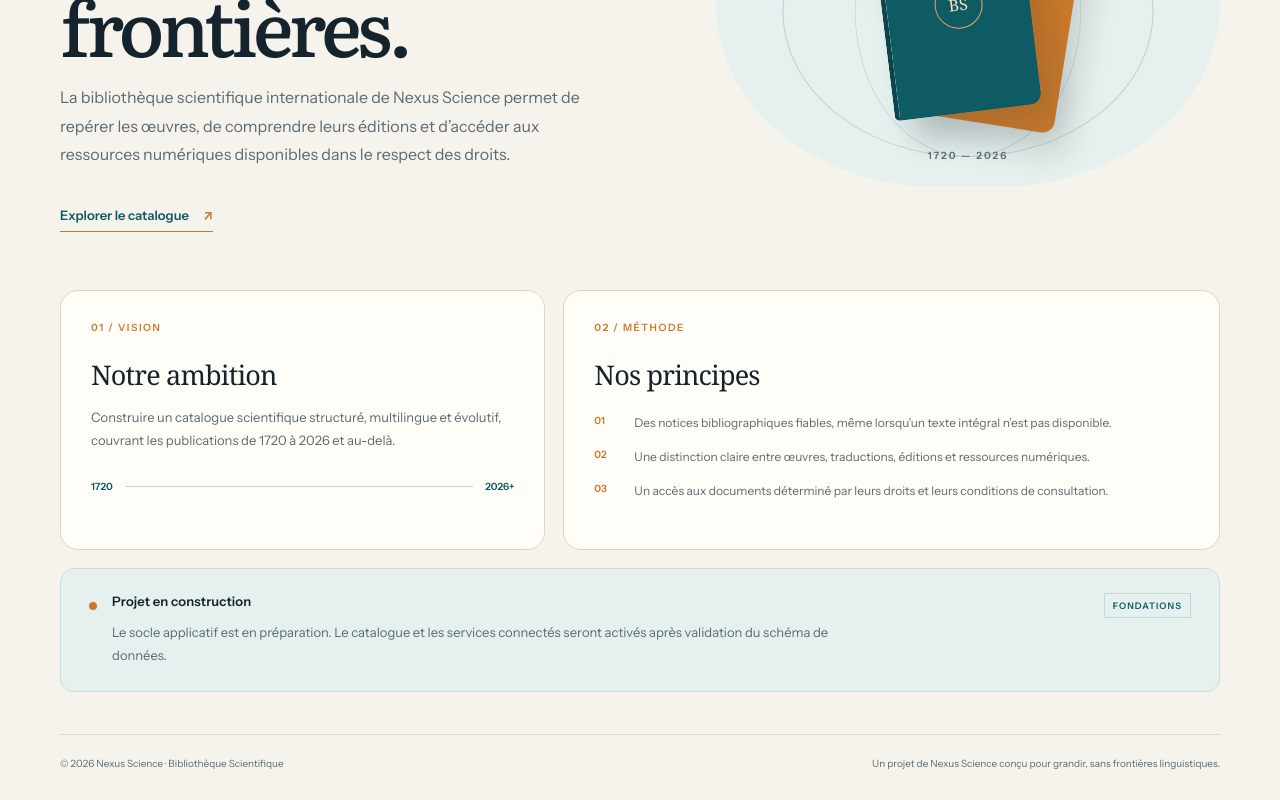
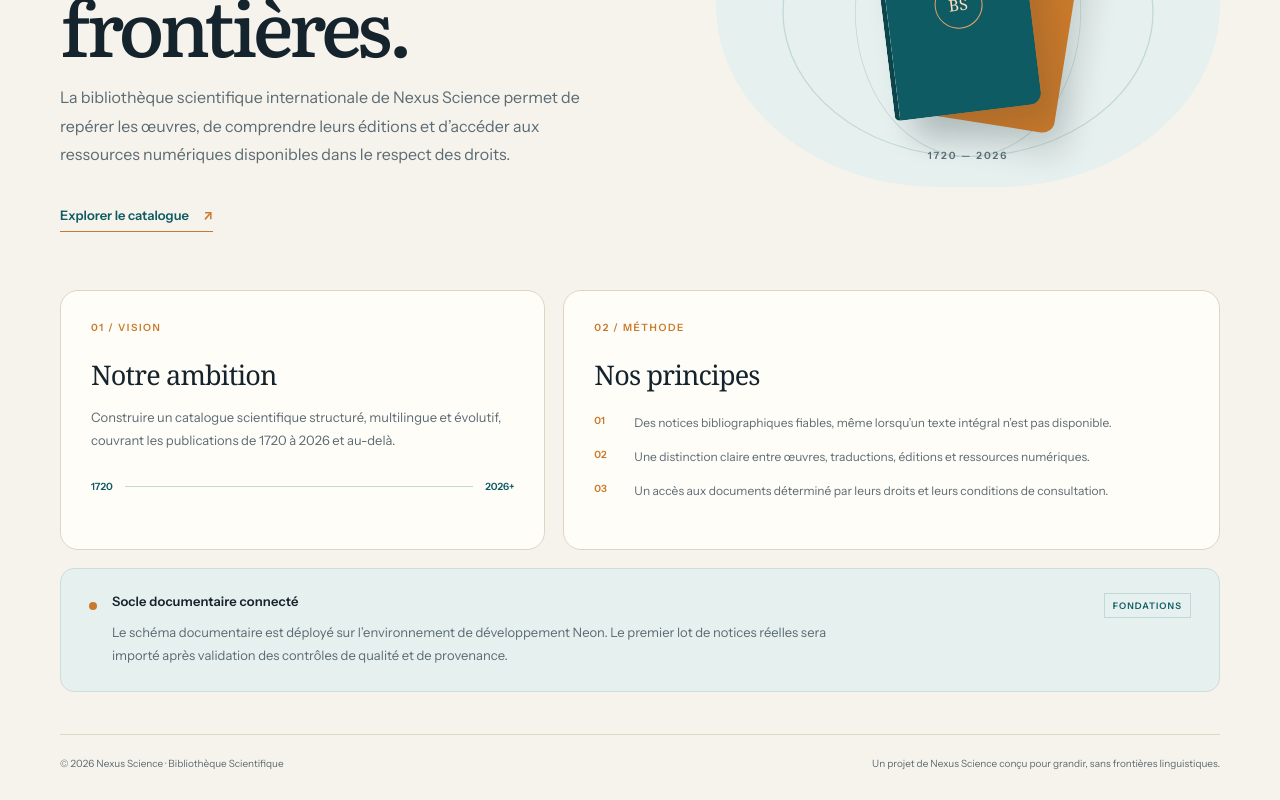
Before and after one commit to moses-kasonga/biblioth-que-scientifique, a Next.js app: page / in a window 1280 px wide. Shown: the part 362-1162 px from the top of the page. Built offline with nearby package versions, Linux system fonts and the light colour scheme.

Commit message:
copy: reflect connected development catalogue foundation

```diff
--- a/components/home-content.tsx
+++ b/components/home-content.tsx
@@ -27,9 +27,9 @@ const copy = {
     p1: "Des notices bibliographiques fiables, même lorsqu’un texte intégral n’est pas disponible.",
     p2: "Une distinction claire entre œuvres, traductions, éditions et ressources numériques.",
     p3: "Un accès aux documents déterminé par leurs droits et leurs conditions de consultation.",
-    status: "Projet en construction",
+    status: "Socle documentaire connecté",
     statusText:
-      "Le socle applicatif est en préparation. Le catalogue et les services connectés seront activés après validation du schéma de données.",
+      "Le schéma documentaire est déployé sur l’environnement de développement Neon. Le premier lot de notices réelles sera importé après validation des contrôles de qualité et de provenance.",
     statusTag: "FONDATIONS",
     footerCopyright: "Nexus Science · Bibliothèque Scientifique",
     footer: "Un projet de Nexus Science conçu pour grandir, sans frontières linguistiques."
@@ -56,9 +56,9 @@ const copy = {
     p1: "Reliable bibliographic records, even when full text is unavailable.",
     p2: "A clear distinction between works, translations, editions and digital resources.",
     p3: "Access governed by each resource’s rights and consultation conditions.",
-    status: "Project in development",
+    status: "Documentary foundation connected",
     statusText:
-      "The application foundation is being prepared. The catalogue and connected services will be enabled after the data schema is validated.",
+      "The documentary schema is deployed to the Neon development environment. The first real record batch will be imported after quality and provenance checks are approved.",
     statusTag: "FOUNDATION",
     footerCopyright: "Nexus Science · Scientific Library",
     footer: "A Nexus Science project designed to grow, across language borders."
@@ -85,9 +85,9 @@ const copy = {
     p1: "Registros bibliográficos fiables, incluso cuando el texto completo no está disponible.",
     p2: "Una distinción clara entre obras, traducciones, ediciones y recursos digitales.",
     p3: "El acceso a los documentos depende de sus derechos y de sus condiciones de consulta.",
-    status: "Proyecto en construcción",
+    status: "Base documental conectada",
     statusText:
-      "La base de la aplicación está en preparación. El catálogo y los servicios conectados se activarán después de validar el esquema de datos.",
+      "El esquema documental está desplegado en el entorno de desarrollo de Neon. El primer lote de registros reales se importará tras validar la calidad y la procedencia.",
     statusTag: "FUNDAMENTOS",
     footerCopyright: "Nexus Science · Biblioteca Científica",
     footer: "Un proyecto de Nexus Science diseñado para crecer, sin fronteras lingüísticas."
@@ -114,9 +114,9 @@ const copy = {
     p1: "Registos bibliográficos fiáveis, mesmo quando o texto integral não está disponível.",
     p2: "Uma distinção clara entre obras, traduções, edições e recursos digitais.",
     p3: "O acesso aos documentos é determinado pelos respetivos direitos e condições de consulta.",
-    status: "Projeto em desenvolvimento",
+    status: "Base documental ligada",
     statusText:
-      "A base da aplicação está a ser preparada. O catálogo e os serviços ligados serão ativados após a validação do esquema de dados.",
+      "O esquema documental está implantado no ambiente de desenvolvimento Neon. O primeiro lote de registos reais será importado após a validação da qualidade e da proveniência.",
     statusTag: "ESTRUTURA",
     footerCopyright: "Nexus Science · Biblioteca Científica",
     footer: "Um projeto da Nexus Science concebido para crescer, sem fronteiras linguísticas."
```
